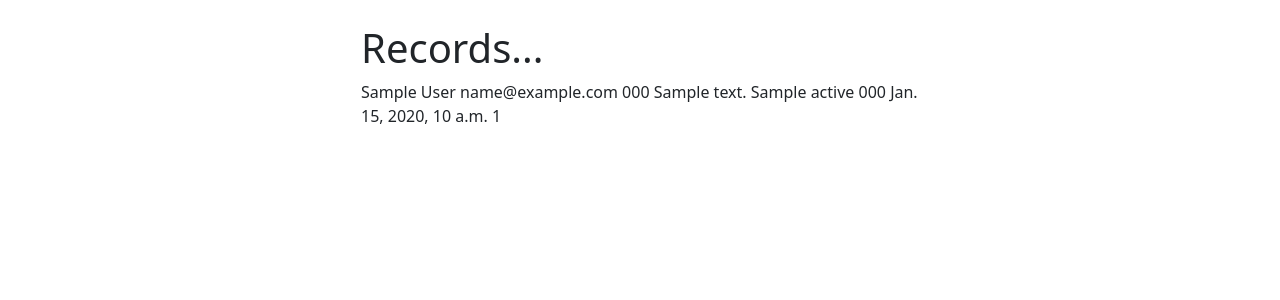
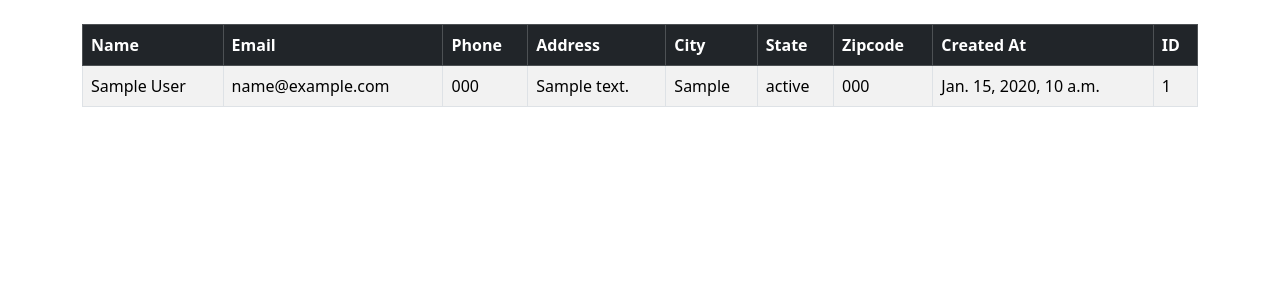
Before and after one commit to desilvaaesan/Django-CRM, a Django app: page / in a window 1280 px wide. Shown: the part 56-356 px from the top of the page. Run offline with Django 5.2, Linux system fonts and the light colour scheme; a user stored in the database is signed in; tables that the repository leaves empty hold one stand-in row (values such as "Sample post").

Commit message:
Create: table using django

```diff
--- a/website/templates/home.html
+++ b/website/templates/home.html
@@ -2,27 +2,48 @@
 
 {% block content %}
 
-<div class="col-md-6 offset-md-3">
+
 
 {% if user.is_authenticated %}
 
-<h1> Records... </h1>
+<table class="table table-striped table-hover table-bordered">
+  <thead class="table-dark">
+    <tr>
+      <th scope="col">Name</th>
+      <th scope="col">Email</th>
+      <th scope="col">Phone</th>
+      <th scope="col">Address</th>
+      <th scope="col">City</th>
+      <th scope="col">State</th>
+      <th scope="col">Zipcode</th>
+      <th scope="col">Created At</th>
+      <th scope="col">ID</th>
+    </tr>
+  </thead>
+  <tbody>
+
 {% if records %}
   {% for record in records  %}
-      {{ record.first_name }}
-      {{ record.last_name }}
-      {{ record.email }}
-      {{ record.phone }}
-      {{ record.address }}
-      {{ record.city }}
-      {{ record.state }}
-      {{ record.zipcode }}
-      {{ record.created_at }}
-      {{ record.id }}
-      <br /> <br />
+    <tr>
+      <td>{{ record.first_name }} {{ record.last_name }} </td>
+      <td>{{ record.email }}</td>
+      <td>{{ record.phone }}</td>
+      <td>{{ record.address }}</td>
+      <td>{{ record.city }}</td>
+      <td>{{ record.state }}</td>
+      <td>{{ record.zipcode }}</td>
+      <td>{{ record.created_at }}</td>
+      <td>{{ record.id }}</td>
+    </tr>
   {% endfor %}
 
 {% endif %}
+
+
+      </tbody>
+    </table>
+
+
 
 {% else %}
 
@@ -44,7 +65,6 @@
 
 </form>
 
-</div>
 
 {% endif %}
 
```
